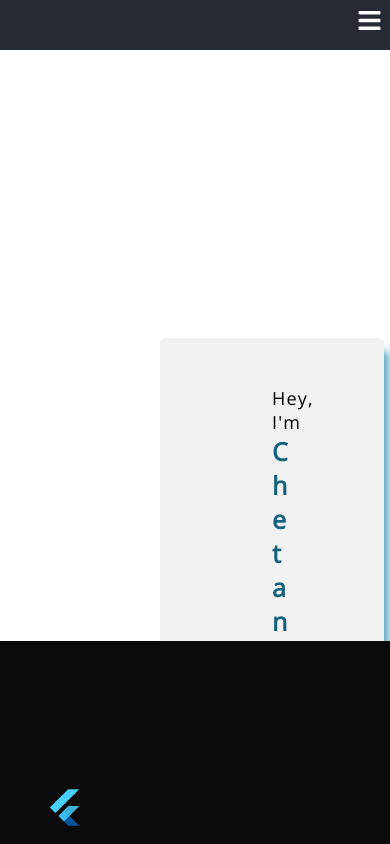
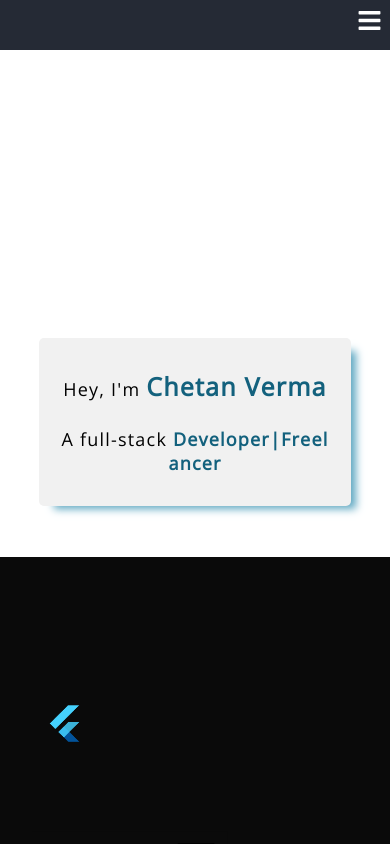
Before and after one commit to chetan-cv/portfolio, a React (Create React App) app: page / in a window 390 px wide. Shown: the top 844 px of the page. Built offline with nearby package versions, Linux system fonts and the light colour scheme.

Commit message:
final changes

```diff
--- a/src/components/Blogs/blogs.js
+++ b/src/components/Blogs/blogs.js
@@ -17,8 +17,8 @@ const Blogs = (props) => {
             <section className="BlogsTiles">
                 {
                     props.blogs.map((item) => (
-                        <Fade bottom duration={2000}>
-                            <article className='blogClick' key={item.title} onClick={()=> window.open(item.link, "_blank")}>
+                        <Fade  key={item.title} bottom duration={2000}>
+                            <article className='blogClick' onClick={()=> window.open(item.link, "_blank")}>
                                 <div>
                                     <img alt='t' className='TileImg' src={item.image}></img>
                                     <div className='BlogTileContent'>
--- a/src/components/Home/home.css
+++ b/src/components/Home/home.css
@@ -12,13 +12,13 @@
    }
    .intro{
        height: 100%;
-       width: 75vw;
+       width: 75%;
        text-align: center;
-       padding: 15rem 10rem;
+       padding: 20% 10%;
        margin: auto;
    }
    .homeContent{
-     padding: 5rem 15rem;
+     padding: 8% 15%;
      font-size: 18px;
      font-weight:500;
      margin: auto;
@@ -49,15 +49,15 @@
        }
 
        .intro{
-           height: 70vh;
+           height: 70%;
            width: 100%;
            text-align: center;
-           padding: 10rem 10rem;
+           padding: 13% 10%;
            padding-top: 18rem;
            margin: auto;
        }
        .homeContent{
-         padding: 3rem 7rem;
+         padding: 10% 7%;
          font-size: 18px;
          font-weight:500;
          margin: auto;
--- a/src/components/Projects/projects.css
+++ b/src/components/Projects/projects.css
@@ -79,13 +79,13 @@ article {
     color: #444649;
 }
 
-.textOverlay > button {
-    transform: translateY(200px);
+.textOverlay > div> button {
+    transform: translateY(300px);
     transition: transform 0.5s;
 }
 
-.textOverlay:hover > button{
-    transform: translateY(50px);
+.textOverlay:hover > div >button{
+    transform: translateY(90px);
 }
 
 .checkOutBtn {
@@ -99,22 +99,19 @@ article {
     padding: 10px 20px;
     transition: all 0.5s;
     border-radius: 5px;
-
 }
 .checkOutBtn:hover {
     background-color: #188db8;
     color: white;
 }
 
+
 .linkBtn{
       display: flex;
       justify-content: space-evenly;
       align-items: center;
-
-
 }
 .linkBtn > button{
       margin: 0.5rem;
-      transform: translateY(80px);
-      visibility: hidden;
+      /* transform: translateY(120px); */
 }
--- a/src/components/Projects/projects.js
+++ b/src/components/Projects/projects.js
@@ -1,22 +1,8 @@
 import './projects.css';
-import React, {useState} from 'react';
+import React from 'react';
 import { Slide,Fade } from 'react-reveal';
 
 const Projects = (props) => {
-
-  const [checkOutBtnVisibilty, setcheckOutBtnVisibilty] = useState('visible');
-  const [viewLiveBtnVisibilty, setViewLiveBtnVisibilty] = useState('hidden');
-  const [seeCodeBtnVisibilty, setSeeCodeBtnVisibilty] = useState('hidden');
-
-  const handleCheckOutButton = (item) =>{
-    setcheckOutBtnVisibilty('hidden');
-    if(item.viewLink != null){
-      setViewLiveBtnVisibilty('visible');
-    }
-    if(item.codeLink != null) {
-      setSeeCodeBtnVisibilty('visible');
-    }
-  }
 
   return (
     <div className="Projects" id='projects'>
@@ -29,21 +15,20 @@ const Projects = (props) => {
         <section className="ProjectsTiles">
           {
             props.project.map( (item) => (
-              <Fade bottom duration={2000} delay={item.delay}>
-              <article className='TileContent' key={item.title}>
+              <Fade key={item.title} bottom duration={2000} delay={Number(item.delay)}>
+              <article className='TileContent' >
               <img alt='t' className="TileImg" src={item.image}></img>
               <div className="textOverlay">
                 <p>{item.title}</p>
-               <button className='checkOutBtn' onClick={() =>handleCheckOutButton(item)} style={{visibility:checkOutBtnVisibilty}}>Chech Out</button>
-               <div className="linkBtn">
+               <div className='linkBtn'>
               {
-                item.viewLink !=null ? <button className='checkOutBtn' onClick={()=> window.open(item.viewLink, "_blank")} style={{visibility:viewLiveBtnVisibilty}}>View Live</button> : null
+                item.viewLink !=null ? <button className='checkOutBtn' onClick={()=> window.open(item.viewLink, "_blank")} >View Live</button> : null
               }
               {
                 item.codeLink !=null ?
                 item.title ==='MineDenim Project' ?
-                <button className='checkOutBtn' onClick={()=> window.open(item.codeLink, "_blank")} style={{visibility:seeCodeBtnVisibilty}}>View Live 2</button> :
-                 <button className='checkOutBtn' onClick={()=> window.open(item.codeLink, "_blank")} style={{visibility:seeCodeBtnVisibilty}}>See Code</button> : null
+                <button className='checkOutBtn' onClick={()=> window.open(item.codeLink, "_blank")}>View Live 2</button> :
+                 <button className='checkOutBtn' onClick={()=> window.open(item.codeLink, "_blank")}>See Code</button> : null
               }
                </div>
               </div>
```
